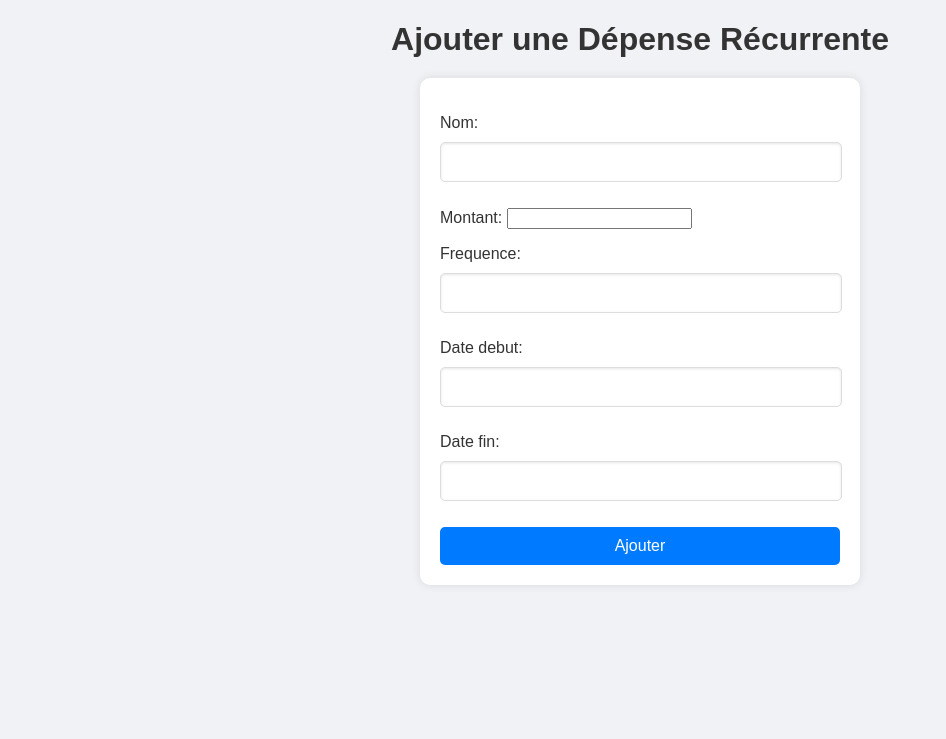
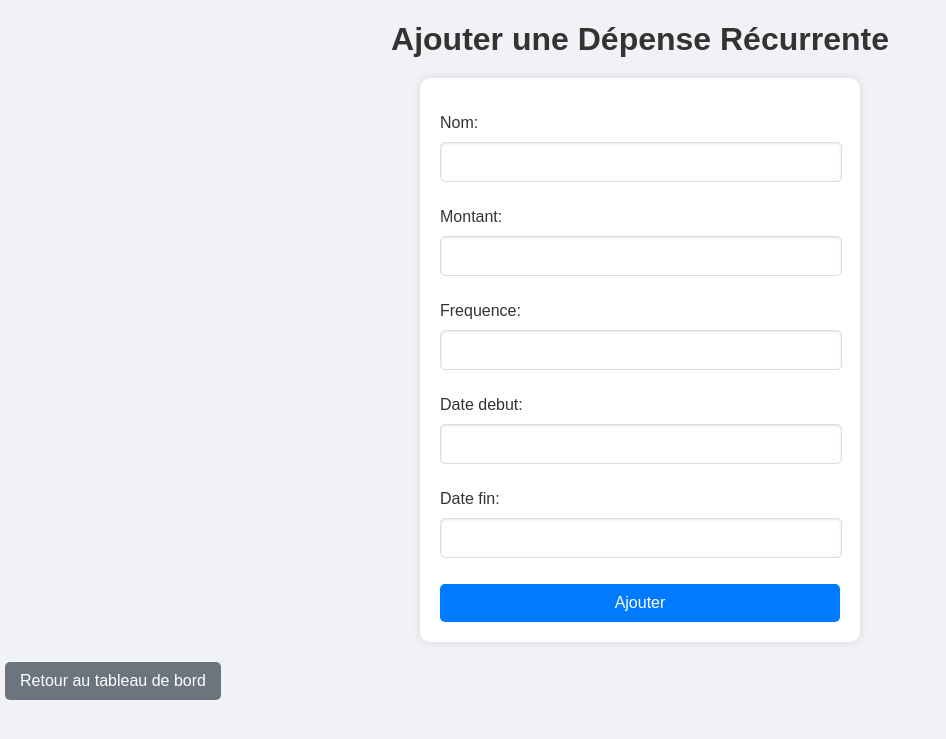
Before and after one commit to arnaudstdr/ecopilot, a Django app: page /depense_recurrente/ajout/ in a window 1280 px wide. Shown: the top 739 px of the page, without its empty margins (0-946 px from the left). Run offline with Django 5.2, Linux system fonts and the light colour scheme; a user stored in the database is signed in.

Commit message:
modifiacation de l'input montant

```diff
--- a/ecopilot/finances/static/finances/css/style.css
+++ b/ecopilot/finances/static/finances/css/style.css
@@ -166,3 +166,29 @@ form input[type="submit"]:hover {
     background: none;
     box-shadow: none;
 }
+
+/* Supprimer les flèches sur le champ de type number (Chrome, Safari, Edge, Opera) */
+input[type="number"]::-webkit-outer-spin-button,
+input[type="number"]::-webkit-inner-spin-button {
+    -webkit-appearance: none;
+    margin: 0;
+}
+
+/* Pour Firefox */
+input[type="number"] {
+    -moz-appearance: textfield;
+}
+
+/* Styles pour les champs du formulaire */
+form input[type="text"],
+form input[type="password"],
+form input[type="email"],
+form input[type="number"] {
+    width: calc(100% - 20px);
+    padding: 10px;
+    margin: 10px 0;
+    border: 1px solid #ddd;
+    border-radius: 5px;
+    font-size: 16px;
+    box-shadow: inset 0px 1px 3px rgba(0, 0, 0, 0.1);
+}
--- a/ecopilot/finances/templates/finances/ajout_depense_ponctuelle.html
+++ b/ecopilot/finances/templates/finances/ajout_depense_ponctuelle.html
@@ -17,4 +17,7 @@
         {{ form.as_p }}
         <button type="submit">Ajouter</button>
     </form>
+
+    <!-- Bouton Retour au Dashboard -->
+    <a href="{% url 'dashboard' %}" class="btn btn-secondary" style="margin-top: 20px;">Retour au tableau de bord</a>
 </body>
--- a/ecopilot/finances/templates/finances/ajout_depense_recurrente.html
+++ b/ecopilot/finances/templates/finances/ajout_depense_recurrente.html
@@ -12,9 +12,13 @@
 
 <body>
     <h1>Ajouter une Dépense Récurrente</h1>
-<form method="post">
-    {% csrf_token %}
-    {{ form.as_p }}
-    <button type="submit">Ajouter</button>
-</form>
+    <form method="post">
+        {% csrf_token %}
+        {{ form.as_p }}
+        <button type="submit">Ajouter</button>
+    </form>
+
+
+    <!-- Bouton Retour au Dashboard -->
+    <a href="{% url 'dashboard' %}" class="btn btn-secondary" style="margin-top: 20px;">Retour au tableau de bord</a>
 </body>
--- a/ecopilot/finances/templates/finances/ajout_revenu.html
+++ b/ecopilot/finances/templates/finances/ajout_revenu.html
@@ -17,4 +17,7 @@
         {{ form.as_p }}
         <button type="submit">Ajouter</button>
     </form>
+
+    <!-- Bouton Retour au Dashboard -->
+    <a href="{% url 'dashboard' %}" class="btn btn-secondary" style="margin-top: 20px;">Retour au tableau de bord</a>
 </body>
```
